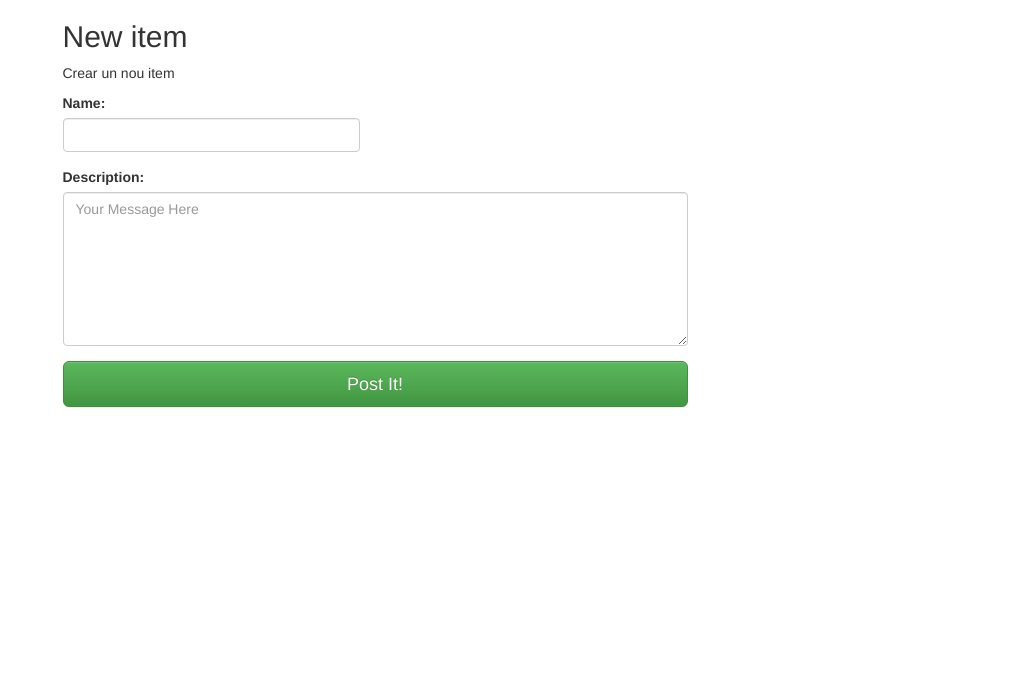
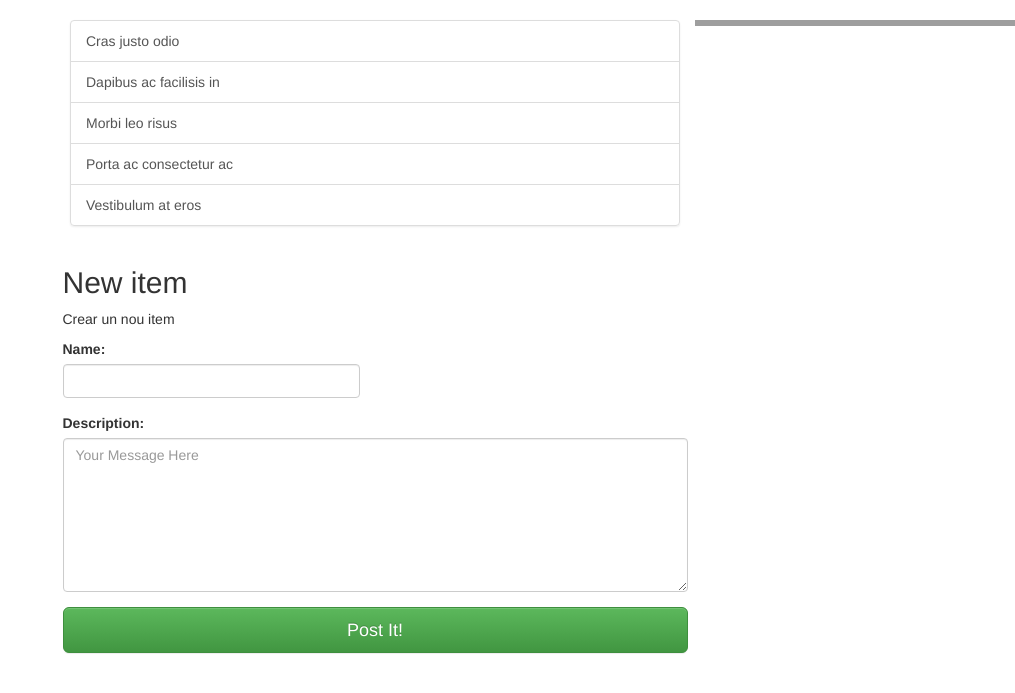
Before and after one commit to ElathaThon/collectionApp, a PHP site: page / in a window 1280 px wide. Shown: the top 693 px of the page, without its empty margins (265-1280 px from the left). Run offline with PHP 8.4, Linux system fonts and the light colour scheme; grey boxes are pictures that could not be loaded.

Commit message:
List with items in database

```diff
--- /dev/null
+++ b/css/main.css
@@ -0,0 +1,5 @@
+hr.style11 {
+	height: 6px;
+	background: url(http://ibrahimjabbari.com/english/images/hr-11.png) repeat-x 0 0;
+    border: 0;
+}
--- a/index.php
+++ b/index.php
@@ -12,15 +12,27 @@
 
 <!-- Optional theme -->
 <link rel="stylesheet" href="https://maxcdn.bootstrapcdn.com/bootstrap/3.3.7/css/bootstrap-theme.min.css" >
+<link rel="stylesheet" href="css/main.css" >
 
 <script src="https://ajax.googleapis.com/ajax/libs/jquery/1.12.4/jquery.min.js"></script>
 
 <!-- Controller del form de new item -->
-<script src="newItemForm_controller.js"></script>
+<script src="js/newItemForm_controller.js"></script>
 
 </head>
 <body>
 
+<div class="col-md-6 col-md-offset-3">
+    <div class="list-group">
+        <a href="#" class="list-group-item list-group-item-action">Cras justo odio</a>
+        <a href="#" class="list-group-item list-group-item-action">Dapibus ac facilisis in</a>
+        <a href="#" class="list-group-item list-group-item-action">Morbi leo risus</a>
+        <a href="#" class="list-group-item list-group-item-action">Porta ac consectetur ac</a>
+        <a href="#" class="list-group-item list-group-item-action">Vestibulum at eros</a>
+    </div>
+</div>
+
+<hr class="style11">
 
 <div class="row">
     <div class="col-md-6 col-md-offset-3">
```
Also changed, not shown: js/newItemForm_controller.js (renamed from newItemForm_controller.js).
